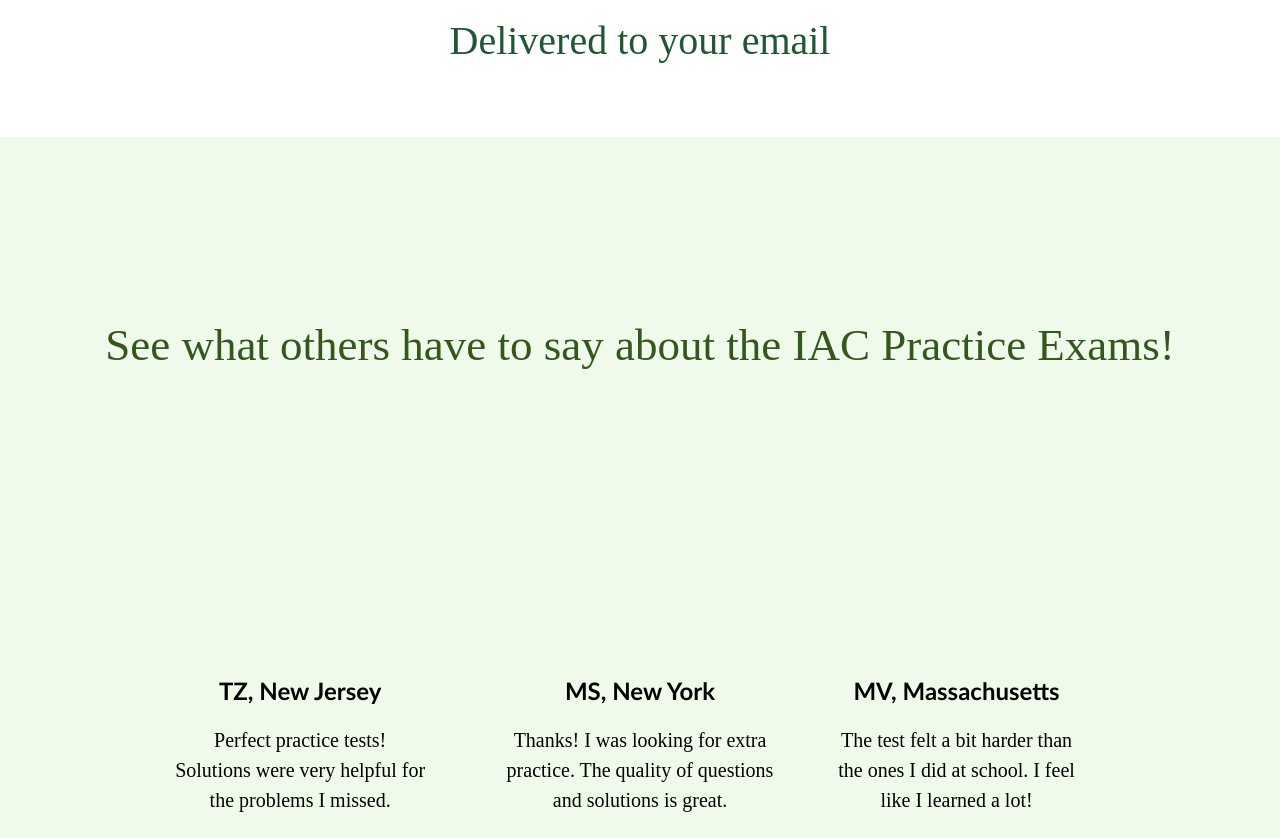
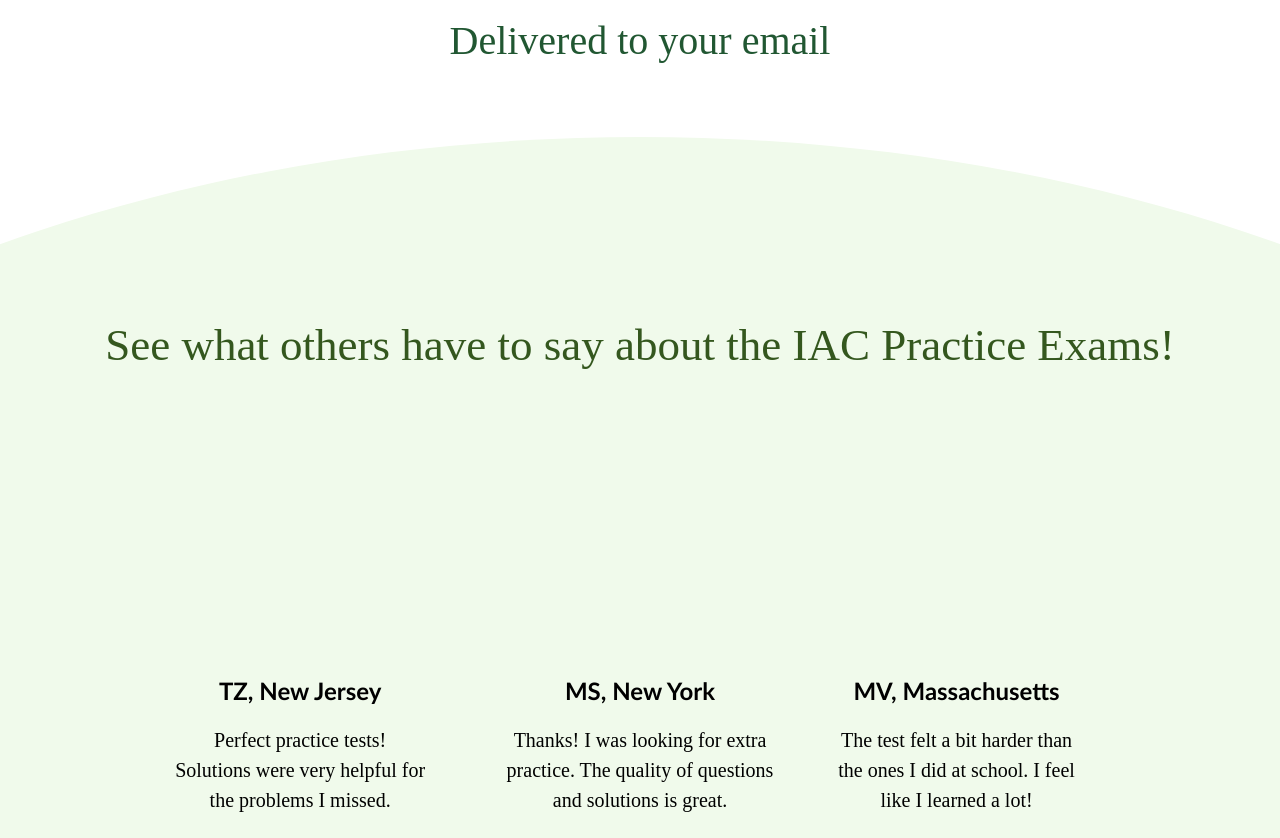
Before and after one commit to arseniimuliavka97/testsite, a plain HTML site: page index.html in a window 1280 px wide. Shown: the part 4280-5118 px from the top of the page. Drawn offline with Linux system fonts and the light colour scheme.

Commit message:
Add files via upload

```diff
--- a/style.css
+++ b/style.css
@@ -636,11 +636,12 @@ body {
 .circle-reviews {
     position: relative;
     height: var(--hgt5);
-    background-color:var(--bg-color);
+    background: var(--bg-color);
     top: 24px;
     display: grid;
     justify-content: center;
     align-items: center;
+    clip-path: ellipse(100% 100% at 50% 100%);
 }
 .circle-reviews-header {
     text-align: center;
```
Also changed, not shown: index.html (+2 -2 lines).
